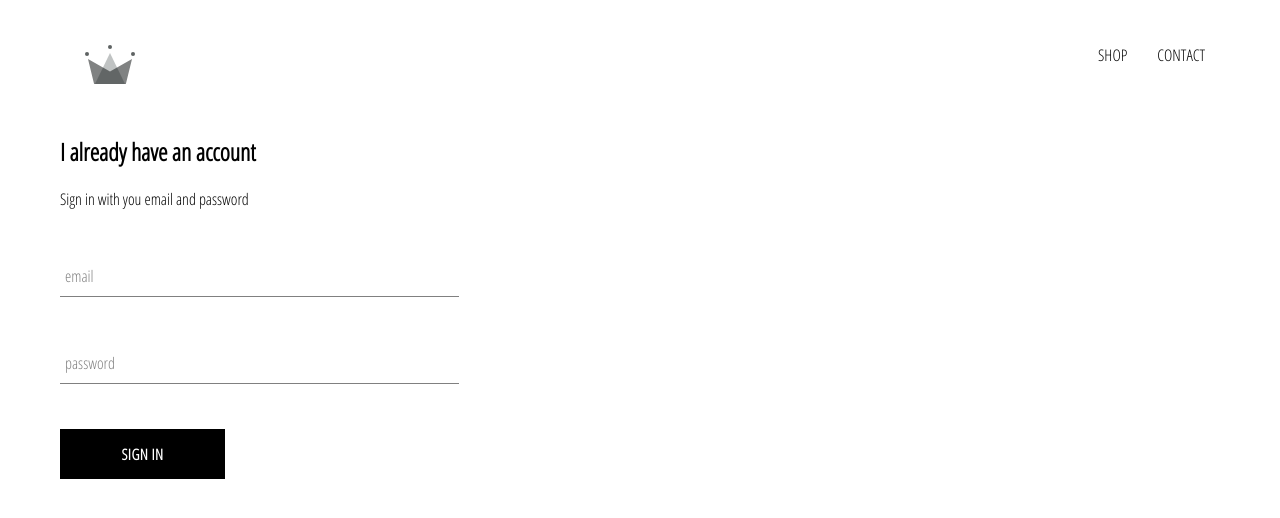
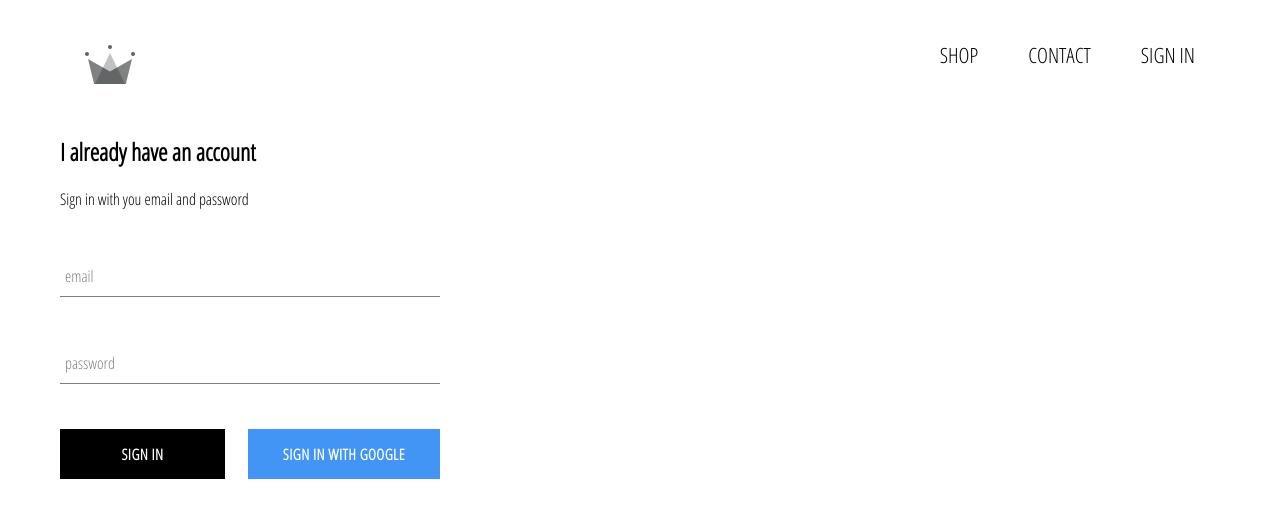
Before and after one commit to KenjiGr/threadz, a React (Create React App) app: page /signin in a window 1280 px wide. Shown: the top 518 px of the page. Built offline with nearby package versions, Linux system fonts and the light colour scheme; no server answers.

Commit message:
integrated firebase into app, created sign in with sign in comp and sign in with google

```diff
--- a/package.json
+++ b/package.json
@@ -6,6 +6,7 @@
     "@testing-library/jest-dom": "^4.2.4",
     "@testing-library/react": "^9.3.2",
     "@testing-library/user-event": "^7.1.2",
+    "firebase": "^7.14.2",
     "node-sass": "^4.13.1",
     "react": "^16.13.1",
     "react-dom": "^16.13.1",
--- a/src/App.css
+++ b/src/App.css
@@ -7,3 +7,7 @@
     text-decoration: none;
     color: black;
 }
+
+* {
+    box-sizing: border-box;
+}
--- a/src/App.js
+++ b/src/App.js
@@ -1,15 +1,37 @@
 import React from 'react';
 import './App.css';
 import {Switch, Route} from 'react-router-dom';
-import HomePage from './pages/homepage/homepage.component'
-import ShopPage from './pages/shop/shop.component'
-import Header from './components/header/header.component'
-import SignInAndSignUpPage from './pages/sign-in-and-sign-up/sign-in-and-sign-up.component'
+import HomePage from './pages/homepage/homepage.component';
+import ShopPage from './pages/shop/shop.component';
+import Header from './components/header/header.component';
+import SignInAndSignUpPage from './pages/sign-in-and-sign-up/sign-in-and-sign-up.component';
+import {auth} from './firebase/firebase.utils';
 
-function App() {
+class App extends React.Component {
+  constructor(){
+    super();
+
+      this.state = {
+        currentUser: null
+      }
+  }
+
+  unsubscribeFromAuth= null
+
+  componentDidMount() {
+    this.unsubscribeFromAuth = auth.onAuthStateChanged(user => {
+      this.setState({ currentUser: user});
+    })
+  }
+
+  componentWillUnmount(){
+    this.unsubscribeFromAuth()
+  }
+
+  render(){
     return (
       <div >
-      <Header/>
+       <Header currentUser={this.state.currentUser} />
         <Switch>
          <Route exact path='/' component={HomePage}/>
          <Route path='/shop' component={ShopPage}/>
@@ -18,5 +40,6 @@
      </div>
   );
 }
+}
 
 export default App;
--- a/src/components/custom-button/custom-button.component.jsx
+++ b/src/components/custom-button/custom-button.component.jsx
@@ -1,8 +1,8 @@
 import React from 'react';
 import './custom-button.style.scss'
 
-const CustomButton = ({ children, ...otherProps}) => (
-    <button className='custom-button' {...otherProps}>
+const CustomButton = ({ children, isGoogleSignIn, ...otherProps}) => (
+    <button className={`${isGoogleSignIn ? 'google-sign-in' : ''} custom-button`} {...otherProps}>
         {children}
     </button>
 );
--- a/src/components/custom-button/custom-button.style.scss
+++ b/src/components/custom-button/custom-button.style.scss
@@ -19,4 +19,14 @@
       color: black;
       border: 1px solid black;
     }
+
+    &.google-sign-in {
+      background-color: #4295f4;
+      color: white;
+
+      &:hover{
+        background-color: #357ae8;
+        border: none;
+      }
+    }
   }
--- a/src/components/header/header.component.jsx
+++ b/src/components/header/header.component.jsx
@@ -1,9 +1,10 @@
 import React from 'react';
 import {Link} from 'react-router-dom';
 import './header.styles.scss';
+import {auth} from '../../firebase/firebase.utils'
 import {ReactComponent as Logo} from '../../assets/original.svg'
 
-const Header = () => (
+const Header = ({ currentUser}) => (
     <div className='header'>
         <Link className='logo-container' to='/'>
             <Logo className='logo'/>
@@ -15,6 +16,12 @@
             <Link className='option' to='/shop'>
                 CONTACT
             </Link>
+            {
+                currentUser ?
+                <div className='option' onClick={() => auth.signOut()}>SIGN OUT</div>
+                :
+                <Link className='option' to='/signin'>SIGN IN</Link>
+            }
         </div>
     </div>
 );
--- a/src/components/header/header.styles.scss
+++ b/src/components/header/header.styles.scss
@@ -19,7 +19,10 @@
       justify-content: flex-end;
 
       .option {
+        font-size: 21px;
+        margin: 0px 10px;
         padding: 10px 15px;
+        cursor: pointer;
       }
     }
   }
--- a/src/components/sign-in/sign-in.component.jsx
+++ b/src/components/sign-in/sign-in.component.jsx
@@ -2,6 +2,7 @@
 import './sign-in.styles.scss'
 import FormInput from '../form-input/form-input.component'
 import CustomButton from '../custom-button/custom-button.component'
+import { signInWithGoogle } from '../../firebase/firebase.utils'
 
 class SignIn extends React.Component {
     constructor(props){
@@ -35,7 +36,10 @@
                     <FormInput name='email' type="email" label='email' value={this.state.email} handleChange={this.handleChange} required/>
                     <FormInput name='password' type='password' label='password' value={this.state.password} handleChange={this.handleChange} required/>
 
-                    <CustomButton type='submit' value='Submit Form'>Sign In</CustomButton>
+                <div className='buttons'>
+                    <CustomButton type='submit'>Sign In</CustomButton>
+                    <CustomButton onClick={signInWithGoogle} isGoogleSignIn>Sign in with Google</CustomButton>
+                </div>
                 </form>
             </div>
         )
--- a/src/components/sign-in/sign-in.styles.scss
+++ b/src/components/sign-in/sign-in.styles.scss
@@ -1,9 +1,14 @@
 .sign-in {
-    width: 30vw;
+    width: 380px;
     display: flex;
     flex-direction: column;
 
     .title{
         margin: 10px 0px;
     }
+
+    .buttons{
+        display: flex;
+        justify-content: space-between;
+    }
 }
--- /dev/null
+++ b/src/firebase/firebase.utils.js
@@ -0,0 +1,25 @@
+import firebase from 'firebase/app';
+import 'firebase/firestore';
+import 'firebase/auth';
+
+const config = {
+    apiKey: "AIzaSyAlcrrecFbKiyOZZM5zi5Fas6q68J7ODjE",
+    authDomain: "threadz-6428e.firebaseapp.com",
+    databaseURL: "https://threadz-6428e.firebaseio.com",
+    projectId: "threadz-6428e",
+    storageBucket: "threadz-6428e.appspot.com",
+    messagingSenderId: "757754139359",
+    appId: "1:757754139359:web:dc26ae90a3570caa144f6a",
+    measurementId: "G-0QTK62FFG8"
+};
+
+firebase.initializeApp(config);
+
+export const auth = firebase.auth();
+export const firestore = firebase.firestore();
+
+const provider = new firebase.auth.GoogleAuthProvider();
+provider.setCustomParameters({prompt: 'select_account'});
+export const signInWithGoogle = () => auth.signInWithPopup(provider);
+
+export default firebase;
```
Also changed, not shown: 1 other file (tests, documents, lock files or other folders). Lines whose indentation alone changed are shown as unchanged.
